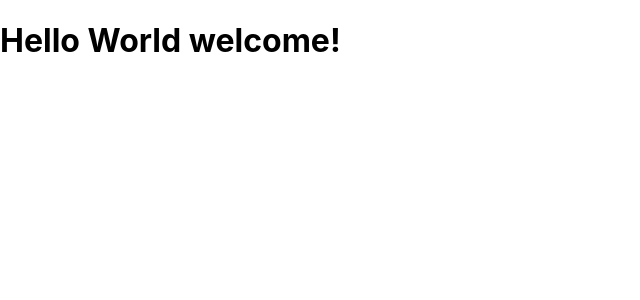
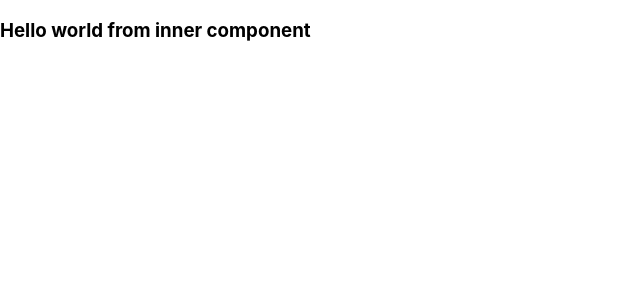
Before and after one commit to AndyPark20/new, a React (Create React App) app in the folder my-app/: page / in a window 1280 px wide. Shown: the top 300 px of the page, without its empty margins (0-640 px from the left). Built offline with nearby package versions, Linux system fonts and the light colour scheme.

Commit message:
in progress

```diff
--- a/my-app/src/App.js
+++ b/my-app/src/App.js
@@ -1,11 +1,10 @@
 import logo from './logo.svg';
 import './App.css';
+import {Test} from './test';
 
 function App() {
   return (
-    <div>
-      <h1>Hello World welcome!</h1>
-    </div>
+    <Test />
   );
 }
 
--- /dev/null
+++ b/my-app/src/test.js
@@ -0,0 +1,11 @@
+import React from "react";
+
+
+
+export const Test =()=>{
+    return (
+        <div>
+            <h3>Hello world from inner component</h3>
+        </div>
+    );
+};
```
